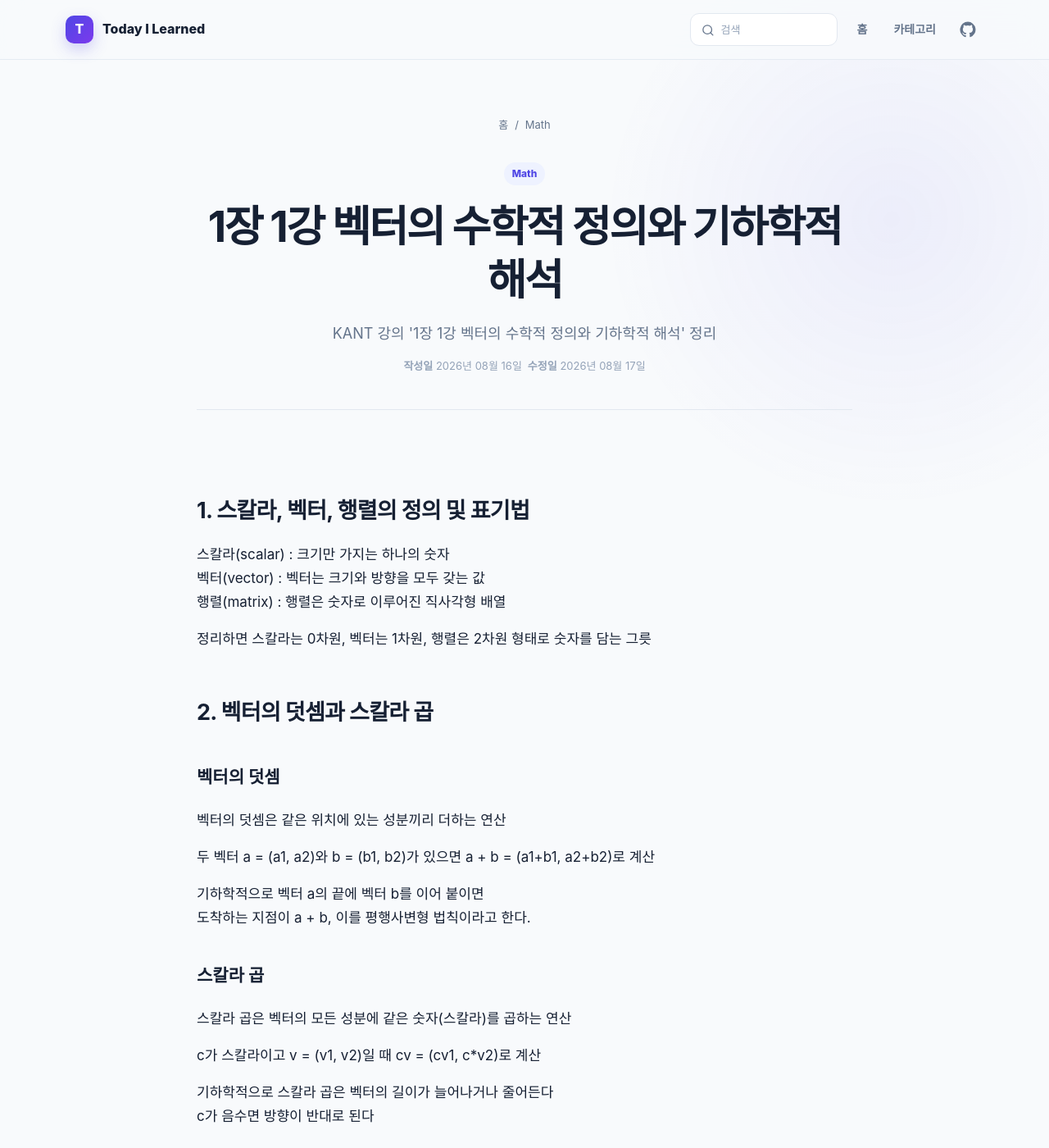
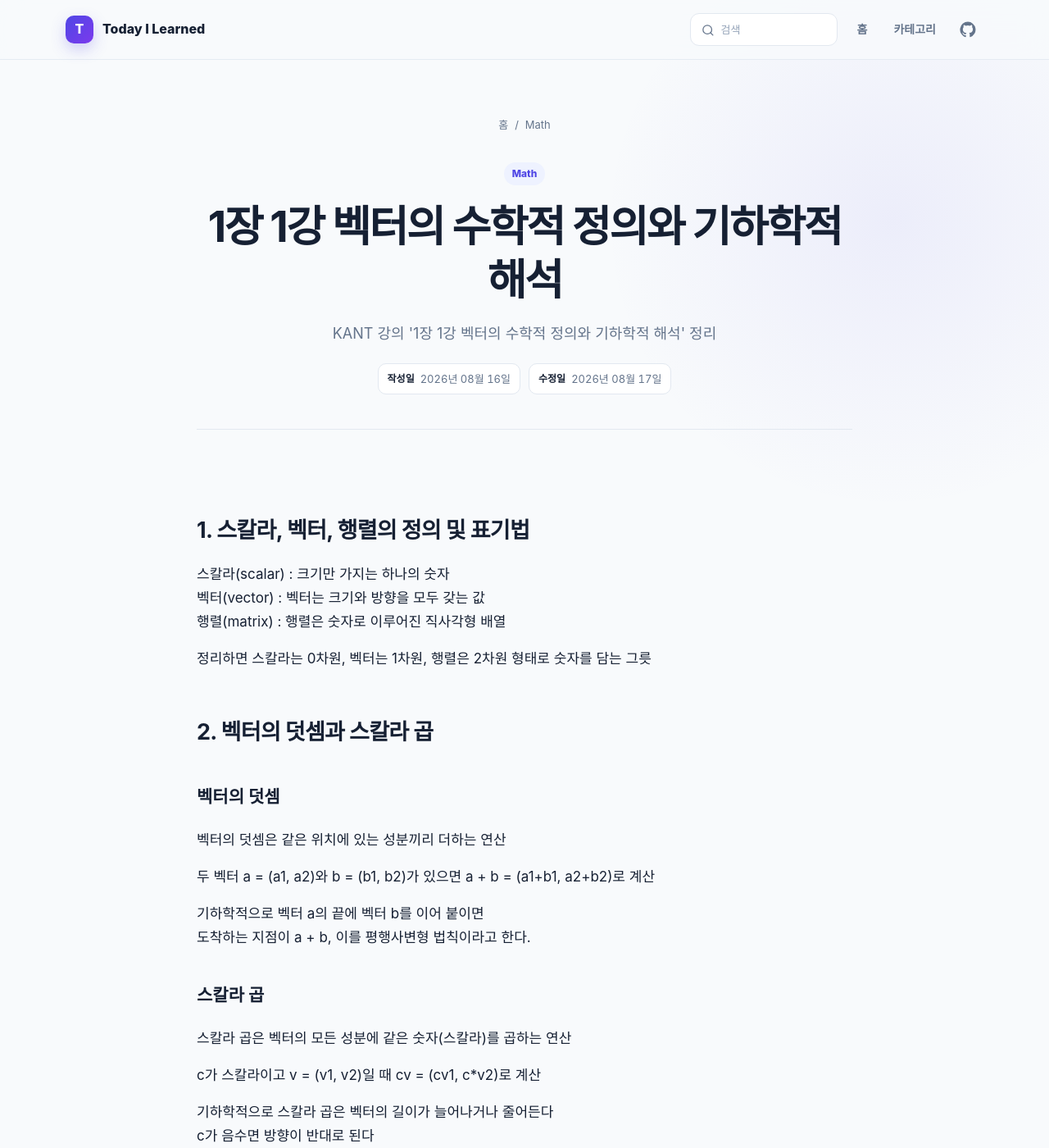
Before and after one commit to yshzjq/TIL, a Jekyll site: the page built from math/1장 1강 벡터의 수학적 정의와 기하학적 해석 copy.md, in a window 1280 px wide and 1400 px high. Shown: the whole window at 82% size. Built offline with Jekyll 4.4.1, drawn with Linux system fonts in a browser that asks for light colours.

Commit message:
TIL 작성글에서 다른 글 보기, 수정 버튼 UI 문구 수정

```diff
--- a/assets/css/style.scss
+++ b/assets/css/style.scss
@@ -290,6 +290,9 @@
 .button-primary { color: #fff; background: var(--primary); box-shadow: 0 10px 24px rgba(79,70,229,.25); }
 .button-primary:hover { background: var(--primary-dark); }
 .button-secondary { border-color: var(--line); background: var(--surface); }
+.button-secondary:hover { border-color: #cbd5e1; background: var(--surface-soft); }
+.button-edit { border-color: #99f6e4; color: #0f766e; background: #f0fdfa; }
+.button-edit:hover { border-color: #5eead4; background: #ccfbf1; box-shadow: 0 8px 20px rgba(20, 184, 166, .14); }
 
 .hero-stat {
   position: absolute;
@@ -409,7 +412,7 @@
 }
 
 .category-sidebar-heading { padding: 3px 4px 17px; border-bottom: 1px solid var(--line); }
-.category-sidebar-heading h2 { margin: 2px 0 0; font-size: 21px; letter-spacing: -.025em; }
+.category-sidebar-heading h2 { margin: 0; font-size: 21px; letter-spacing: -.025em; }
 .category-filter-list { display: grid; margin-top: 14px; gap: 7px; }
 
 .category-filter-button {
@@ -474,7 +477,10 @@
 .article-header .category-label { margin-bottom: 18px; }
 .article-header h1 { margin: 0; font-size: clamp(35px, 6vw, 52px); line-height: 1.25; letter-spacing: -0.045em; }
 .article-description { max-width: 650px; margin: 18px auto 12px; color: var(--muted); font-size: 18px; }
-.article-byline { display: flex; justify-content: center; gap: 7px; color: #94a3b8; font-size: 13px; }
+.article-byline { display: flex; margin-top: 20px; justify-content: center; gap: 10px; color: var(--muted); font-size: 13px; }
+.article-date { display: inline-flex; padding: 7px 11px; align-items: center; gap: 7px; border: 1px solid var(--line); border-radius: 10px; background: var(--surface); }
+.article-date strong { color: var(--ink); font-size: 12px; }
+.article-date time { font-variant-numeric: tabular-nums; }
 
 .article-body { padding: 48px 0; font-size: 17px; }
 .article-body > h1:first-child { display: none; }
@@ -497,10 +503,7 @@
 .article-body pre, .guide-content pre { overflow-x: auto; margin: 24px 0; padding: 22px; border: 1px solid #1e293b; border-radius: 14px; color: #e2e8f0; background: #0f172a; line-height: 1.65; }
 .article-body pre code, .guide-content pre code { padding: 0; color: inherit; background: transparent; }
 .article-footer { padding-top: 36px; border-top: 1px solid var(--line); text-align: center; }
-.article-footer p { color: var(--muted); }
-.article-footer-actions { display: flex; align-items: center; justify-content: center; gap: 16px; }
-.article-edit-link { color: var(--muted); font-size: 13px; font-weight: 700; }
-.article-edit-link:hover { color: var(--primary); }
+.article-footer-actions { display: flex; align-items: center; justify-content: center; gap: 12px; }
 
 .guide-layout { display: grid; grid-template-columns: 250px 1fr; padding: 64px 0 100px; gap: 64px; }
 .guide-summary { position: sticky; top: 100px; height: fit-content; padding: 23px; border: 1px solid #c7d2fe; border-radius: 16px; background: var(--primary-soft); }
@@ -579,7 +582,7 @@
   .article { padding-top: 48px; }
   .article-header { text-align: left; }
   .breadcrumb { justify-content: start; }
-  .article-byline { justify-content: start; }
+  .article-byline { align-items: start; flex-direction: column; }
   .article-header h1 { font-size: 36px; }
   .article-body { font-size: 16px; }
   .article-footer-actions { flex-direction: column; }
```
